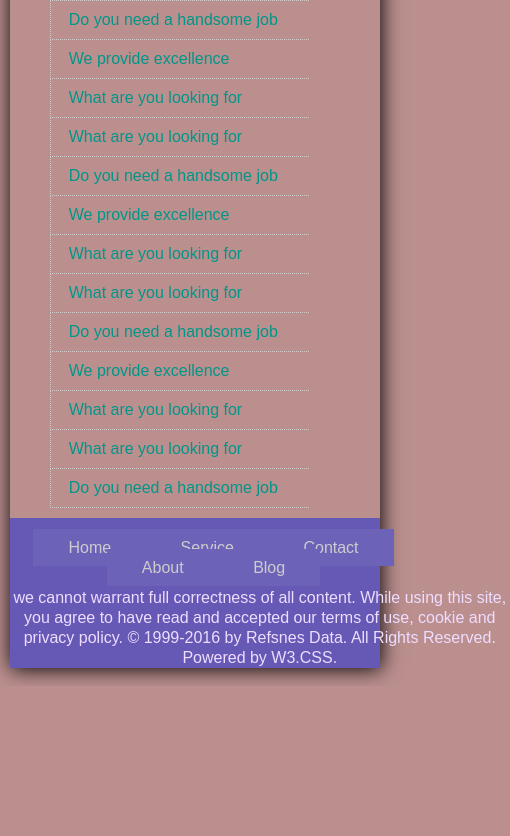
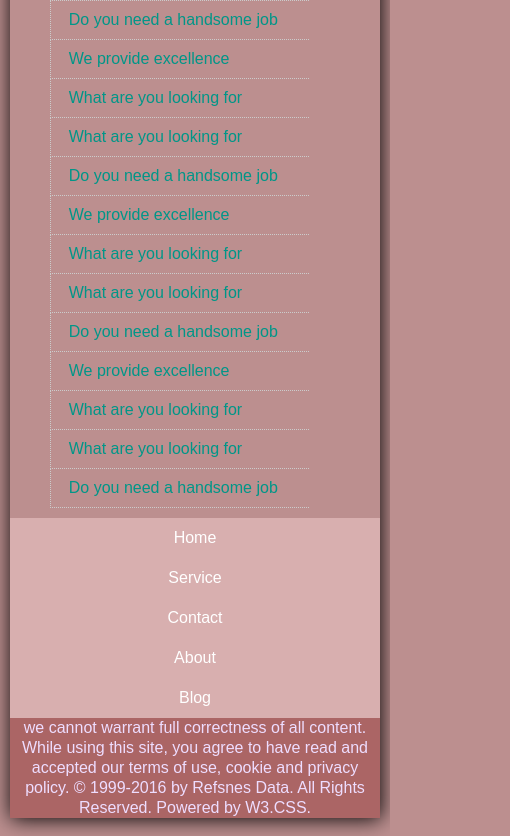
Before and after one commit to Hasnainkhankqs/Page1-aptech, a plain HTML site: page ThirdResponsivewebPage/index.html in a window 390 px wide. Shown: the part 6455-7291 px from the top of the page, 510 px wide, since content can reach past the window. Before the commit the page ends 7141 px from the top, so only its background shows below. Drawn offline with Linux system fonts and the light colour scheme; files whose address does not match are found by name.

Commit message:
third webpage completed which is responsive

```diff
--- a/ThirdResponsivewebPage/style.css
+++ b/ThirdResponsivewebPage/style.css
@@ -241,7 +241,7 @@ footer p{
     margin: auto;
     width:500px;
     line-height: 20px;
-    height: 80px;
+    /*height: 80px;*/
 }
 
 
@@ -462,58 +462,48 @@ article #rightside p a:hover{
     color:#ccc;
     margin-left:10px;
 }
+
+
 footer{
+    width: 100%;
     float: left;
-    clear:both;
-    width:100%;
-    padding-top:10px;
-    min-height: 30px;
-    color:#edf;
-    background-color:333;
-    text-align: center;
-    background-color:rgb(102, 89, 181);
-    line-height: 20px;
+    background-color:gray;
+    padding: 0px;
 }
 footer>ul{
-    margin-top:10px;
-    margin-left:5%;
     list-style-type: none;
-    margin-bottom: 10px;
-    width:100%;
-
+    margin: 0px;
+    /*text-align: center;*/
 
 }
-footer>ul>li>a{
-    background-color:lightgray;
+footer>ul>li{
+    margin: 0px;
+}
+
+footer>ul>li>a {
     text-decoration: none;
-    transition:0.3s;
-    background-color:rgb(108, 99, 185);
-    color:#ccc;
+    color:white;
+    transition: 0.3s;
+  background-color:#d8afaf;
+  display: block;
+  /*line-height: 1px;*/
 
-
+  /*padding-top:10px;*/
+}
+footer>ul>li>a:last-child{
+ /*padding-bottom:10px;*/
+}
+footer>ul>li>a:hover{
+    background-color:#c59797;
+    color:white;
+}
+footer>p{
+    margin: auto;
+    width:100%;
+    background-color:#ab6565;
+    margin: auto;
+    line-height: 20px;
+    /*height: 150px;*/
+}
 
 }
-footer>ul>li>a:hover{
-    background-color:darkslateblue;
-    color:white;
-}
-footer>ul>li{
-    margin:-2.5px;
-    display: inline;
-}
-footer p{
-    margin: auto;
-    width:500px;
-    line-height: 20px;
-    height: 80px;
-}
-
-
-.clearfix:after{
-    content: ".";
-    clear:both;
-    display: block;
-    height: 0px;
-    visibility: hidden;
-
-}
```
